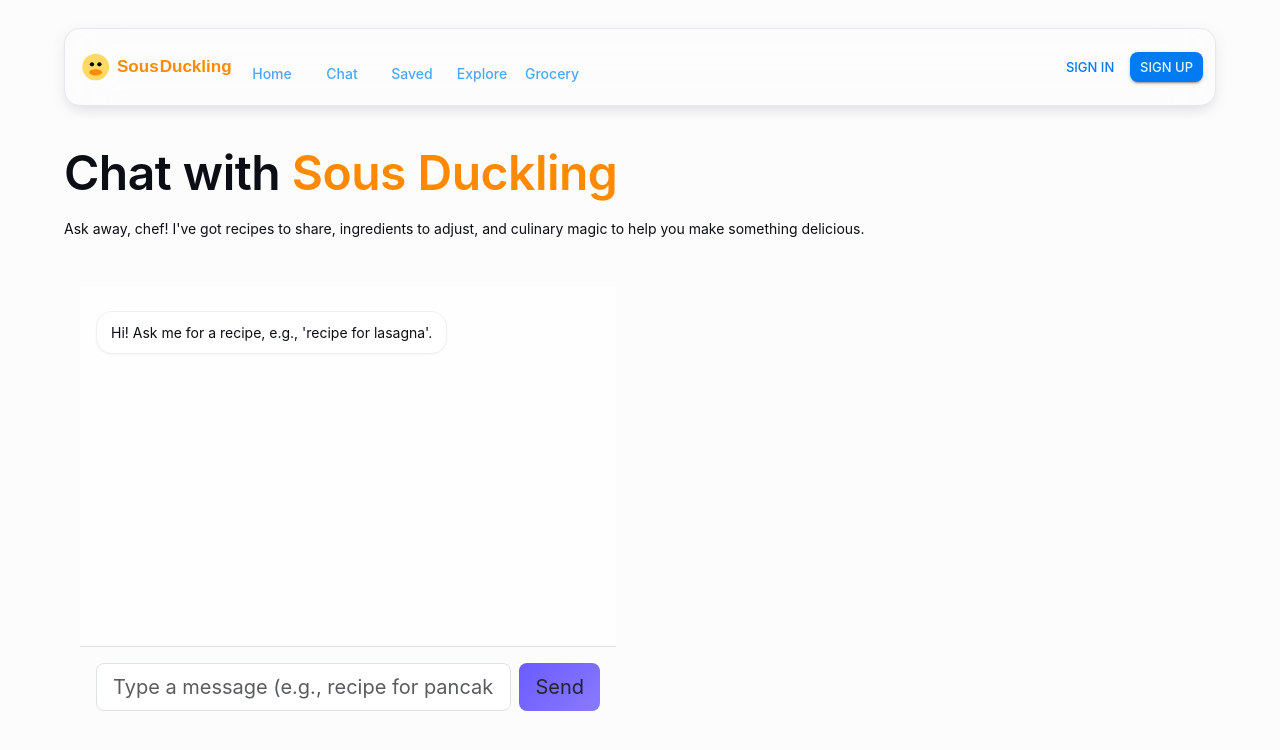
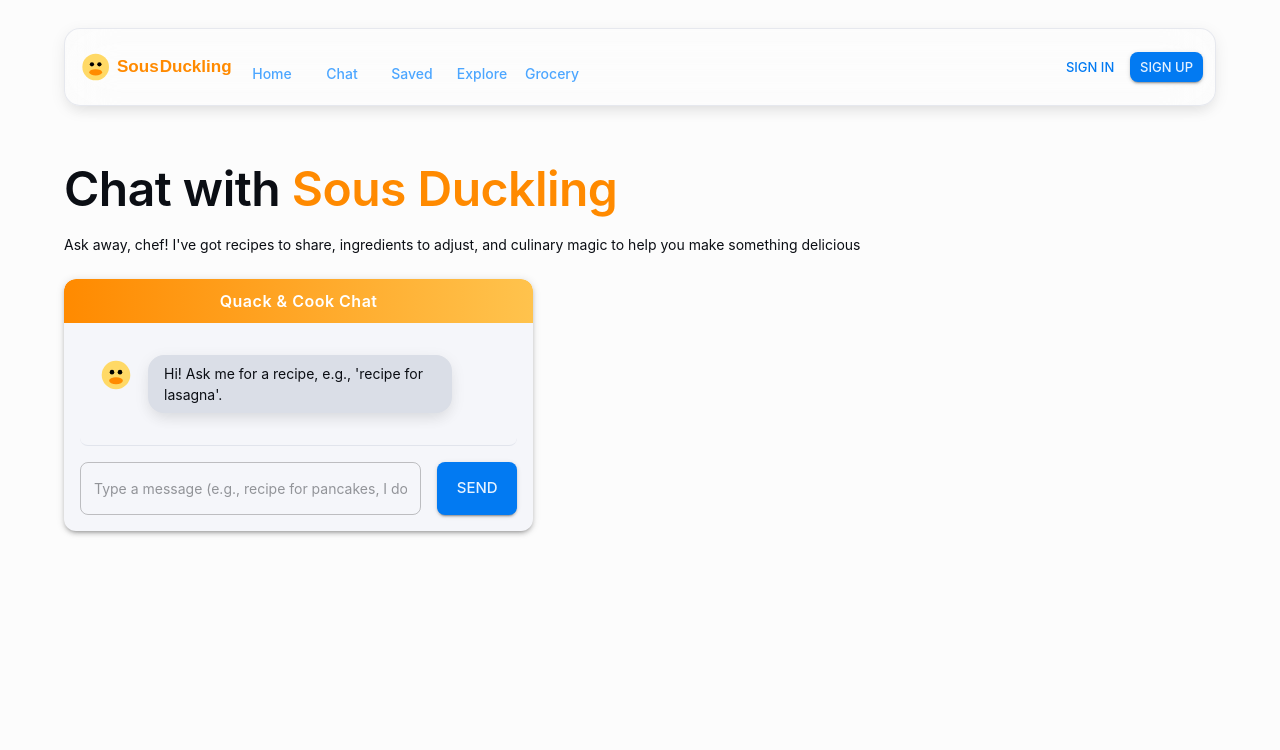
Before and after one commit to Naviunni/sous-ducking-recipe-assistant, a React (Vite) app in the folder frontend/: page /chat in a window 1280 px wide. Shown: the top 750 px of the page. Built offline with nearby package versions, Linux system fonts and the light colour scheme; no server answers; some icons are missing.

Commit message:
Chat interface changed

```diff
--- a/frontend/src/components/Chat.jsx
+++ b/frontend/src/components/Chat.jsx
@@ -1,45 +1,96 @@
-import React, { useMemo, useState } from 'react'
-import { ask } from '../lib/api.js'
-import { getSessionId } from '../lib/session.js'
-import Box from '@mui/material/Box';
-import Typography from '@mui/material/Typography';
-import Grid from '@mui/material/Grid';
-import ChatUI from './ChatUI.jsx'
-import RecipeCard from './RecipeCard.jsx'
+import React, { useMemo, useState } from 'react';
+import ChatUI from './ChatUI';
+import RecipeCard from './RecipeCard';
+import { ask } from '../lib/api';
+import { getSessionId } from '../lib/session';
+import { Box, Grid, Paper, Typography } from '@mui/material';
 
-export default function Chat() {
-    const sessionId = useMemo(() => getSessionId(), [])
-    const [messages, setMessages] = useState([ { role: 'assistant', text: "Hi! Ask me for a recipe, e.g., 'recipe for lasagna'." } ])
-    const [recipe, setRecipe] = useState(null)
+export default function ChatPage() {
+  const sessionId = useMemo(() => getSessionId(), []);
+  const [messages, setMessages] = useState([
+    {
+      role: 'assistant',
+      text: "Hi! Ask me for a recipe, e.g., 'recipe for lasagna'."
+    }
+  ]);
+  const [recipe, setRecipe] = useState(null);
+  const [thinking, setThinking] = useState(false);
+
   async function sendMessage(text) {
-        const msg = text.trim()
-        if (!msg) return
-        const next = [...messages, { role: 'user', text: msg }]
-        setMessages(next)
-        try { const data = await ask(msg, sessionId)
-            setMessages(m => [...m, { role: 'assistant', text: data.reply }])
-            if (data.recipe) setRecipe(data.recipe)
+    const msg = text.trim();
+    if (!msg) return;
+
+    setMessages(m => [...m, { role: 'user', text: msg }]);
+    setThinking(true);
+
+    try {
+      const data = await ask(msg, sessionId);
+
+      setThinking(false);
+      setMessages(m => [...m, { role: 'assistant', text: data.reply }]);
+
+      if (data.recipe) setRecipe(data.recipe);
     } catch (err) {
-            setMessages(m => [...m, { role: 'assistant', text: 'Error contacting backend.' }])
-            console.error(err)
+      setThinking(false);
+      setMessages(m => [
+        ...m,
+        { role: 'assistant', text: 'Error contacting backend.' }
+      ]);
     }
   }
 
   return (
-        <Box sx={{ display: 'flex', flexDirection: 'column', gap: 4, mt: 2 }}>
+    <Box sx={{ maxWidth: '1200px', mt: 4 }}>
        <div>
-                <Typography variant="h1" gutterBottom> Chat with <font color="#FF8A00">Sous Duckling</font> </Typography>
-                <Typography>Ask away, chef! I've got recipes to share, ingredients to adjust, and culinary magic to help you make something delicious.</Typography>
+          <Typography variant="h1" gutterBottom>
+            Chat with <font color="#FF8A00">Sous Duckling</font>
+          </Typography>
+          <Typography>Ask away, chef! I've got recipes to share, ingredients to adjust, and culinary magic to help you make something delicious</Typography>
         </div>
 
-            <Grid container spacing={2} columns={12}>
-                <Grid size={{ xs: 12, md: 6 }}>
+        <Grid container spacing={2} columns={12} sx={{ mt: 3 }}>
+
+        {/* Left Column: Chat */}
+        <Grid item xs={12} md={6}>
+          <Box
+            sx={{
+              borderRadius: "12px",
+              overflow: "hidden",
+              boxShadow: 3,
+              bgcolor: "background.paper"
+            }}
+          >
+            {/* Chat Header Bar */}
+            <Box
+              sx={{
+                background: "linear-gradient(90deg, #FF8A00 0%, #FFC34D 100%)",
+                color: "white",
+                px: 2,
+                py: 1.2,
+                textAlign: "center",
+                fontWeight: 600,
+                fontSize: "1rem",
+                borderRadius: "12px 12px 0 0",
+                letterSpacing: "0.5px",
+              }}
+            >
+              Quack & Cook Chat
+            </Box>
+
+            {/* Actual Chat UI */}
             <ChatUI messages={messages} onSend={sendMessage} />
+          </Box>
         </Grid>
-                <Grid size={{ xs: 12, md: 6 }}>
-                    {recipe && ( <div className="card-ra p-3">
-                        <RecipeCard recipe={recipe} /> </div> )}
+
+        {/* Right Column: Recipe */}
+        <Grid item xs={12} md={6}>
+          {recipe && (
+            <Paper elevation={3} sx={{ p: 2, borderRadius: 2 }}>
+              <RecipeCard recipe={recipe} />
+            </Paper>
+          )}
         </Grid>
+
       </Grid>
     </Box>
   );
--- a/frontend/src/components/ChatUI.jsx
+++ b/frontend/src/components/ChatUI.jsx
@@ -1,43 +1,139 @@
-import React, { useState, useRef, useEffect } from 'react'
+import React, { useState, useRef, useEffect } from 'react';
+import {
+  Box,
+  TextField,
+  Button,
+  Paper,
+  Avatar,
+} from '@mui/material';
+import DuckIcon from './DuckIcon.jsx';
+import ChefIcon from './ChefIcon.jsx'
 
 export default function ChatUI({ messages, onSend }) {
-  const [input, setInput] = useState('')
-  const listRef = useRef(null)
+  const [input, setInput] = useState('');
+  const listRef = useRef(null);
 
   useEffect(() => {
     if (listRef.current) {
-      listRef.current.scrollTop = listRef.current.scrollHeight
+      listRef.current.scrollTop = listRef.current.scrollHeight;
     }
-  }, [messages])
+  }, [messages]);
 
   function handleSubmit(e) {
-    e.preventDefault()
-    const text = input.trim()
-    if (!text) return
-    onSend(text)
-    setInput('')
+    e.preventDefault();
+    const text = input.trim();
+    if (!text) return;
+    onSend(text);
+    setInput('');
   }
 
   return (
-    <div className="p-3">
-      <div ref={listRef} className="ra-chat-scroll p-3 border-bottom">
+    <Box sx={{ p: 2 }}>
+      {/* Chat messages */}
+      <Paper
+        ref={listRef}
+        elevation={0}
+        sx={{
+          p: 2,
+          maxHeight: 350,
+          overflowY: 'auto',
+          borderBottom: '1px solid',
+          borderColor: 'divider',
+        }}
+      >
         {messages.map((m, idx) => (
-          <div key={idx} className={`msg ${m.role}`}>
-            <div className="bubble">
-              {m.text}
-            </div>
-          </div>
+          <Box
+            key={idx}
+            sx={{
+              display: 'flex',
+              justifyContent: m.role === 'user' ? 'flex-end' : 'flex-start',
+              mb: 2,
+            }}
+          >
+            {/* Wrap avatar + bubble together */}
+            <Box
+              sx={{
+                display: 'flex',
+                flexDirection: m.role === 'user' ? 'row-reverse' : 'row',
+                alignItems: 'flex-start',
+                gap: 1.5,
+              }}
+            >
+              {/* Avatar */}
+              {m.role === 'assistant' ? (
+                <Avatar
+                  alt="Sous Duckling"
+                  sx={{
+                    bgcolor: 'transparent',
+                    width: 40,
+                    height: 40,
+                    p: 0,
+                  }}
+                >
+                  <DuckIcon sx={{ width: '100%', height: '100%' }} />
+                </Avatar>
+              ) : (
+                <Avatar
+                  alt="You"
+                  sx={{
+                    bgcolor: '#FFC34D',
+                    color: '#000',       // black text looks best on this shade
+                    fontWeight: 'bold'
+                  }}
+                >
+                  <ChefIcon sx={{ width: 24, height: 24 }} />
+                </Avatar>
+              )}
+
+              {/* Bubble */}
+              <Box
+                sx={{
+                  px: 2,
+                  py: 1,
+                  maxWidth: '75%',
+                  borderRadius: 2,
+                  bgcolor:
+                    m.role === 'user'
+                      ? '#FFC34D'
+                      : 'grey.200',
+                  color:
+                    m.role === 'user'
+                      ? '#000'
+                      : 'text.primary',
+                  boxShadow: 1,
+                  whiteSpace: 'pre-wrap',
+                }}
+              >
+                {m.text}
+              </Box>
+            </Box>
+          </Box>
         ))}
-      </div>
-      <form onSubmit={handleSubmit} className="d-flex gap-2 p-3">
-        <input
+      </Paper>
+
+      {/* Input bar */}
+      <Box
+        component="form"
+        onSubmit={handleSubmit}
+        sx={{
+          display: 'flex',
+          gap: 2,
+          mt: 2,
+        }}
+      >
+        <TextField
+          fullWidth
+          variant="outlined"
+          size="medium"
           value={input}
           onChange={(e) => setInput(e.target.value)}
           placeholder="Type a message (e.g., recipe for pancakes, I don't like mushrooms)"
-          className="form-control form-control-lg"
         />
-        <button type="submit" className="btn btn-lg btn-ra-primary">Send</button>
-      </form>
-    </div>
-  )
+
+        <Button type="submit" variant="contained" size="large" sx={{ px: 3 }}>
+          Send
+        </Button>
+      </Box>
+    </Box>
+  );
 }
```
Lines whose indentation alone changed are shown as unchanged.
